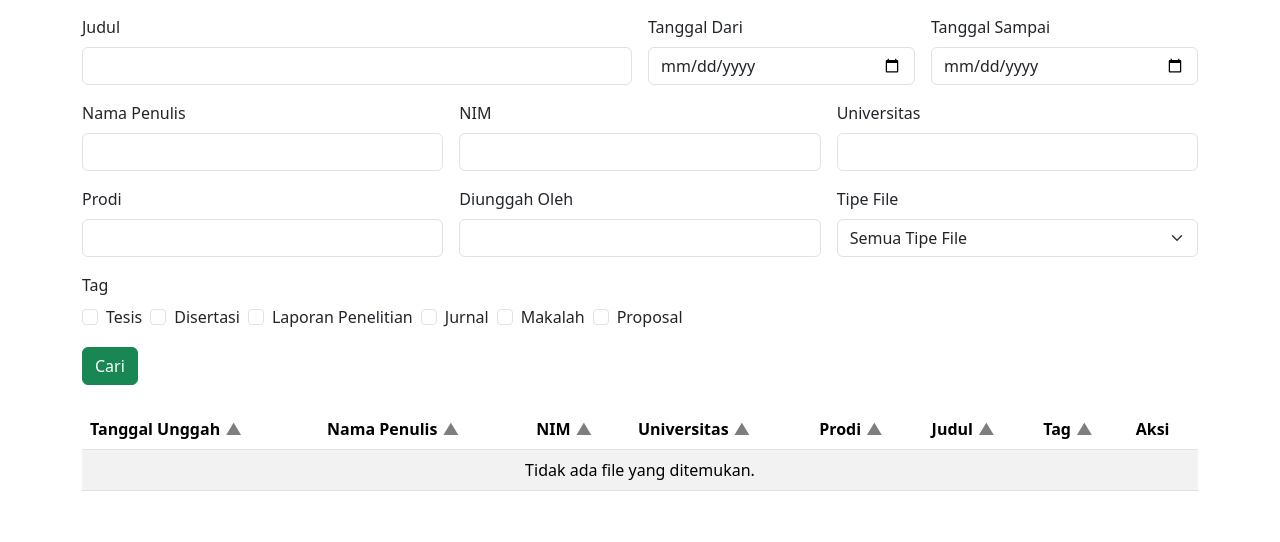
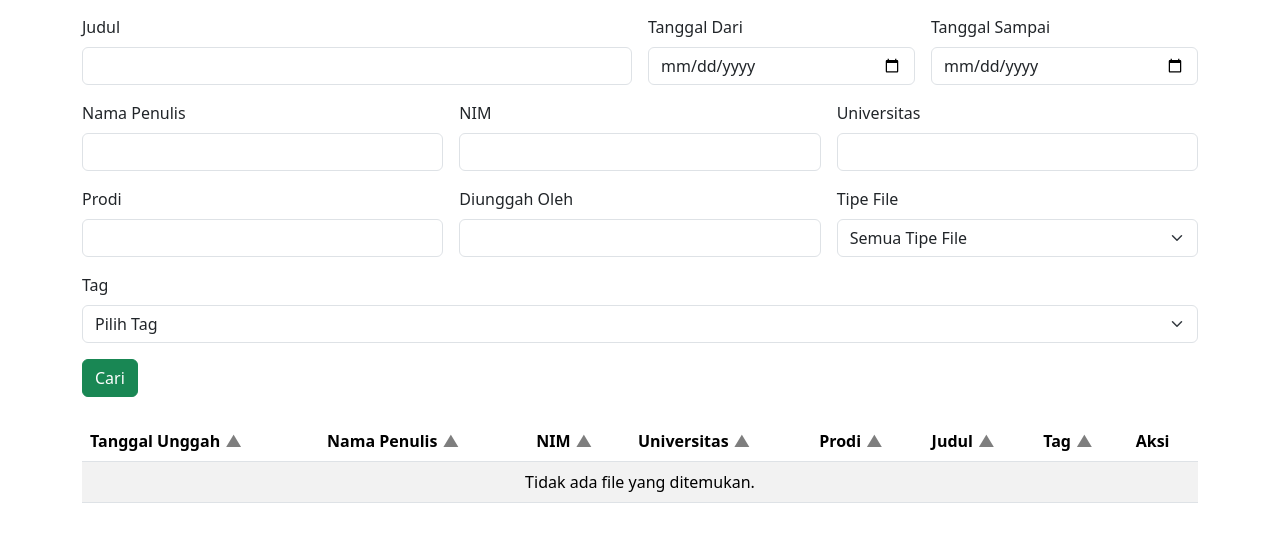
Before and after one commit to HESCompany/dinkes-repo, a Flask app: page / in a window 1280 px wide, after a click on "Cari!!..". Shown: the part 189-731 px from the top of the page. Run offline with Flask 3, Linux system fonts and the light colour scheme; some libraries are stand-ins or nearby versions.

Commit message:
Sixthcommit

```diff
--- a/templates/index.html
+++ b/templates/index.html
@@ -52,16 +52,12 @@
             </div>
             <div class="col-md-12">
                 <label class="form-label">Tag</label>
-                <div class="d-flex flex-wrap gap-2">
+                <select class="form-select" name="tags">
+                    <option value="">Pilih Tag</option>
                     {% for tag in ["Tesis", "Disertasi", "Laporan Penelitian", "Jurnal", "Makalah", "Proposal"] %}
-                    <div class="form-check">
-                        <input class="form-check-input" type="checkbox" name="tags" value="{{ tag }}" id="tag_{{ tag }}" {% if tag in query_params.tags %}checked{% endif %}>
-                        <label class="form-check-label" for="tag_{{ tag }}">
-                            {{ tag }}
-                        </label>
-                    </div>
+                    <option value="{{ tag }}" {% if tag in query_params.tags %}selected{% endif %}>{{ tag }}</option>
                     {% endfor %}
-                </div>
+                </select>
             </div>
             <div class="col-12">
                 <button type="submit" class="btn btn-success">Cari</button>
@@ -153,7 +149,6 @@
 </nav>
 
 <!-- Upload File Modal -->
-
 <div class="modal fade" id="uploadModal" tabindex="-1" aria-labelledby="uploadModalLabel" aria-hidden="true">
     <div class="modal-dialog">
         <div class="modal-content">
@@ -188,20 +183,15 @@
                         <input type="text" class="form-control" id="major" name="major" required>
                     </div>
                     <div class="mb-3">
-                        <label class="form-label">Tag</label>
-                        <div class="d-flex flex-wrap gap-2">
+                        <label for="tags" class="form-label">Tag</label>
+                        <select class="form-select" id="tags" name="tags" required>
+                            <option value="">Pilih Tag</option>
                             {% for tag in ["Tesis", "Disertasi", "Laporan Penelitian", "Jurnal", "Makalah", "Proposal"] %}
-                            <div class="form-check">
-                                <input class="form-check-input" type="checkbox" name="tags" value="{{ tag }}" id="upload_tag_{{ tag }}">
-                                <label class="form-check-label" for="upload_tag_{{ tag }}">
-                                    {{ tag }}
-                                </label>
-                            </div>
+                            <option value="{{ tag }}">{{ tag }}</option>
                             {% endfor %}
-                        </div>
+                        </select>
                     </div>
                     <button type="submit" class="btn btn-primary">Unggah</button>
-                    <!-- ... (other form fields remain the same) -->
                 </form>
             </div>
         </div>
@@ -249,7 +239,7 @@ function loadFileDetails(fileId) {
             document.getElementById('modal-nim').innerText = file.nim || 'N/A';
             document.getElementById('modal-university-name').innerText = file.university_name || 'N/A';
             document.getElementById('modal-major').innerText = file.major || 'N/A';
-            document.getElementById('modal-tags').innerText = file.tags ? file.tags.replace(',', ', ') : 'Tidak ada tag';
+            document.getElementById('modal-tags').innerText = file.tags || 'Tidak ada tag';
             document.getElementById('modal-file-type').innerText = file.file_type || 'Tidak diketahui';
             document.getElementById('modal-file-size').innerText = (file.file_size / 1024).toFixed(2);
             document.getElementById('modal-uploader').innerText = file.uploader_username || 'Tidak diketahui';
@@ -282,6 +272,7 @@ function loadFileDetails(fileId) {
         });
 }
 
+// Add sorting functionality
 document.addEventListener('DOMContentLoaded', function() {
     const table = document.getElementById('fileTable');
     const headers = table.querySelectorAll('th.sortable');
@@ -315,6 +306,5 @@ document.addEventListener('DOMContentLoaded', function() {
         });
     });
 });
-
 </script>
 {% endblock %}
```
